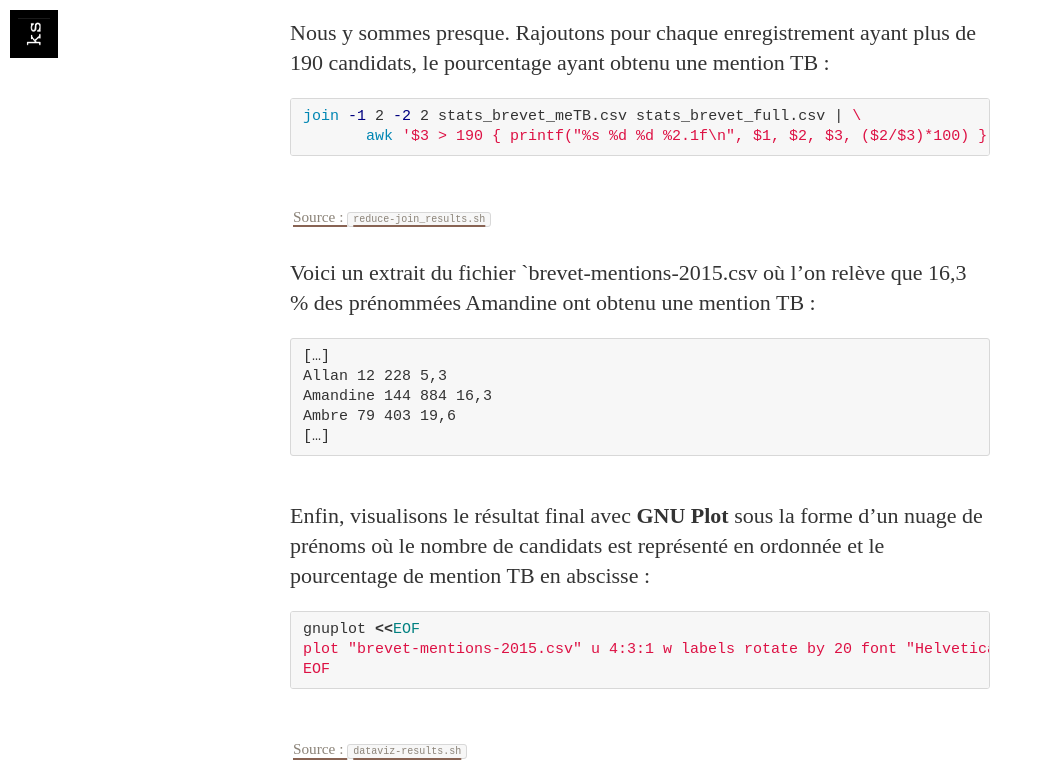
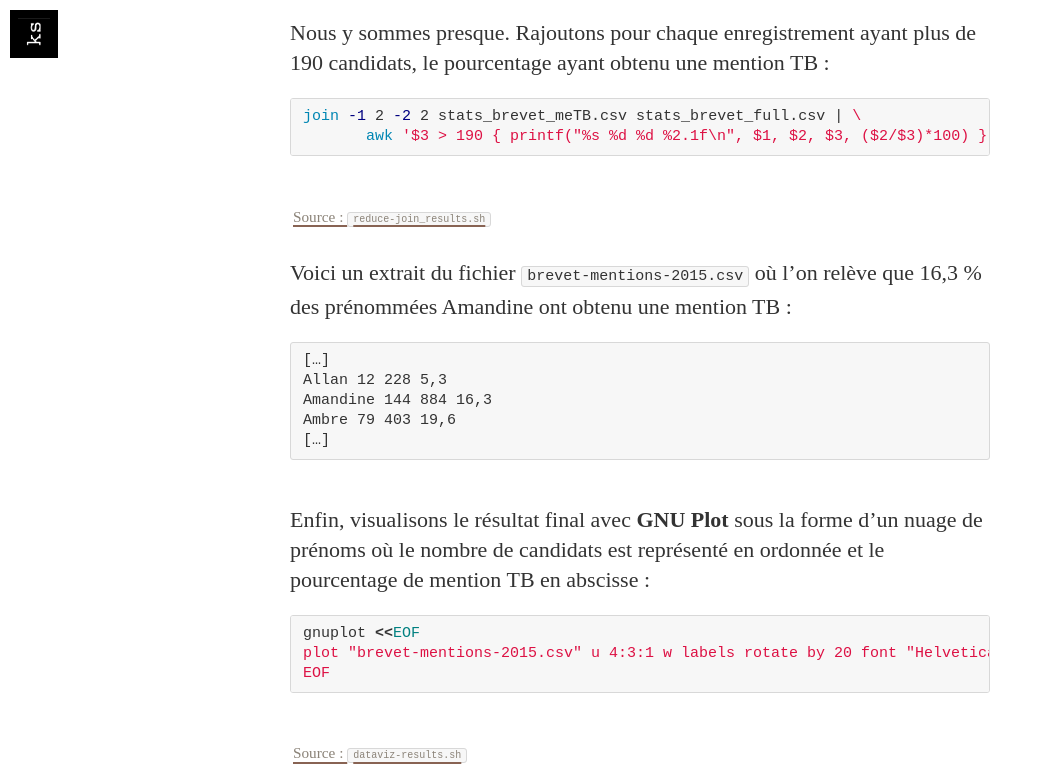
Before and after one commit to ksahnine/ksahnine.github.io, a Jekyll site: the page built from _posts/2015-07-21-science-donnees-unixien.markdown, in a window 1280 px wide and 900 px high, scrolled down 10544 px, cut to the strip 0-766 px from the top of the window. Shown: the whole strip, without its empty margins (0-1043 px from the left). Built offline with Jekyll 4.4.1, drawn with Linux system fonts in a browser that asks for light colours; nearby versions of some CDN libraries; some web fonts are replaced; Markdown is read by kramdown in place of the engine named in the settings.

Commit message:
Mise en forme

```diff
--- a/_posts/2015-07-21-science-donnees-unixien.markdown
+++ b/_posts/2015-07-21-science-donnees-unixien.markdown
@@ -216,7 +216,7 @@ join -1 2 -2 2 stats_brevet_meTB.csv stats_brevet_full.csv | \
 {% endhighlight %}
 [<sub><sup>Source : `reduce-join_results.sh`</sup></sub>](https://github.com/ksahnine/datascience-brevet-mentions/blob/master/app/reduce-join_results.sh)
 
-Voici un extrait du fichier `brevet-mentions-2015.csv où l’on relève que 16,3 % des prénommées Amandine ont obtenu une mention TB :
+Voici un extrait du fichier `brevet-mentions-2015.csv` où l’on relève que 16,3 % des prénommées Amandine ont obtenu une mention TB :
 {% highlight text %}
 […]
 Allan 12 228 5,3
```
